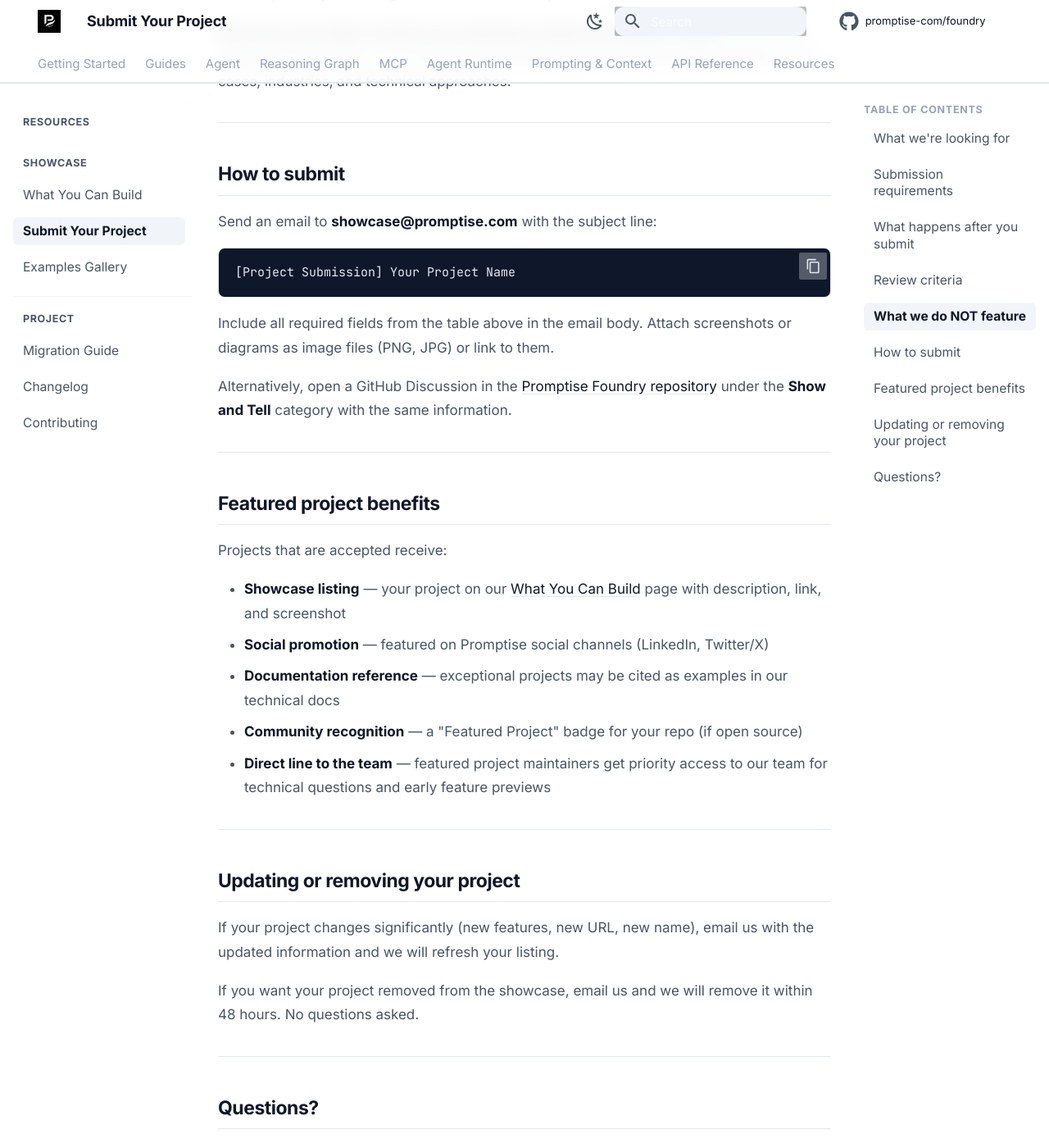
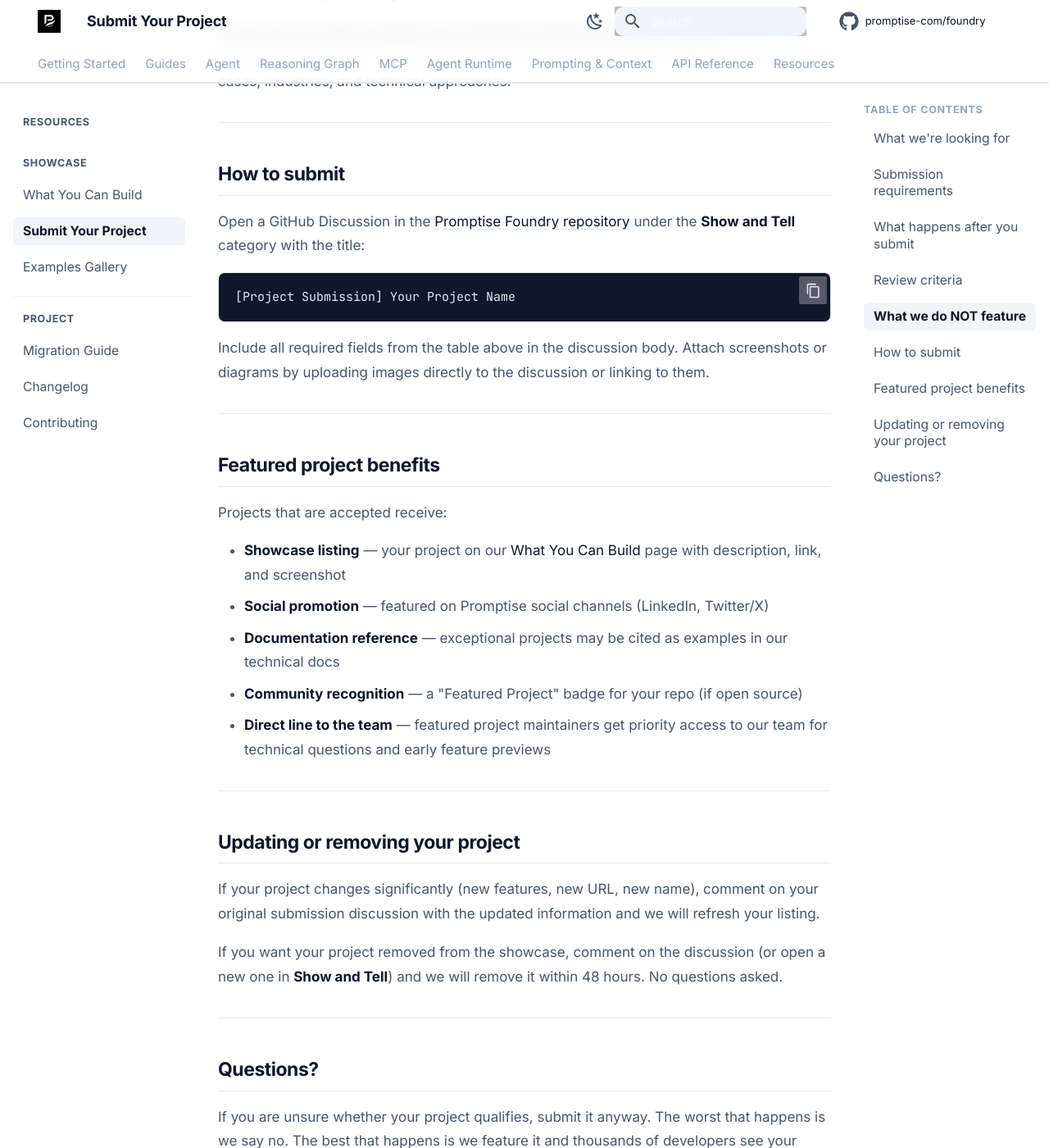
Before and after one commit to CloudEngineHub/DeepMCPAgent, an MkDocs documentation site: the page built from docs/resources/submit-project.md, in a window 1280 px wide and 1400 px high, scrolled down 3597 px. Shown: the whole window at 82% size. Built offline with MkDocs 1.6.1 and Material for MkDocs 9.7.7, drawn with Linux system fonts in a browser that asks for light colours; comment, search, counter and statistics services are not loaded; some of the changed text lies outside the part shown.

Commit message:
docs: remove unconfigured @promptise.com email addresses
We don't have mailboxes set up yet, so inbound mail would silently
bounce. Route reporters and submitters to GitHub channels that already
work today.

- SECURITY.md: vulnerability reports → GitHub Security Advisories
- docs/resources/submit-project.md: showcase submissions → GitHub
  Discussions (Show and Tell / Q&A)

Co-Authored-By: Claude Opus 4.6 <noreply@anthropic.com>

````diff
--- a/docs/resources/submit-project.md
+++ b/docs/resources/submit-project.md
@@ -87,15 +87,13 @@ To keep the quality bar high, we decline submissions that:
 
 ## How to submit
 
-Send an email to **showcase@promptise.com** with the subject line:
+Open a GitHub Discussion in the [Promptise Foundry repository](https://github.com/promptise-com/foundry/discussions) under the **Show and Tell** category with the title:
 
 ```
 [Project Submission] Your Project Name
 ```
 
-Include all required fields from the table above in the email body. Attach screenshots or diagrams as image files (PNG, JPG) or link to them.
-
-Alternatively, open a GitHub Discussion in the [Promptise Foundry repository](https://github.com/promptise-com/foundry) under the **Show and Tell** category with the same information.
+Include all required fields from the table above in the discussion body. Attach screenshots or diagrams by uploading images directly to the discussion or linking to them.
 
 ---
 
@@ -113,9 +111,9 @@ Projects that are accepted receive:
 
 ## Updating or removing your project
 
-If your project changes significantly (new features, new URL, new name), email us with the updated information and we will refresh your listing.
+If your project changes significantly (new features, new URL, new name), comment on your original submission discussion with the updated information and we will refresh your listing.
 
-If you want your project removed from the showcase, email us and we will remove it within 48 hours. No questions asked.
+If you want your project removed from the showcase, comment on the discussion (or open a new one in **Show and Tell**) and we will remove it within 48 hours. No questions asked.
 
 ---
 
@@ -123,4 +121,4 @@ If you want your project removed from the showcase, email us and we will remove
 
 If you are unsure whether your project qualifies, submit it anyway. The worst that happens is we say no. The best that happens is we feature it and thousands of developers see your work.
 
-For questions about the submission process, email **showcase@promptise.com**.
+For questions about the submission process, open a thread in [GitHub Discussions](https://github.com/promptise-com/foundry/discussions) under the **Q&A** category.
````
Also changed, not shown: SECURITY.md (+2 -5 lines).
